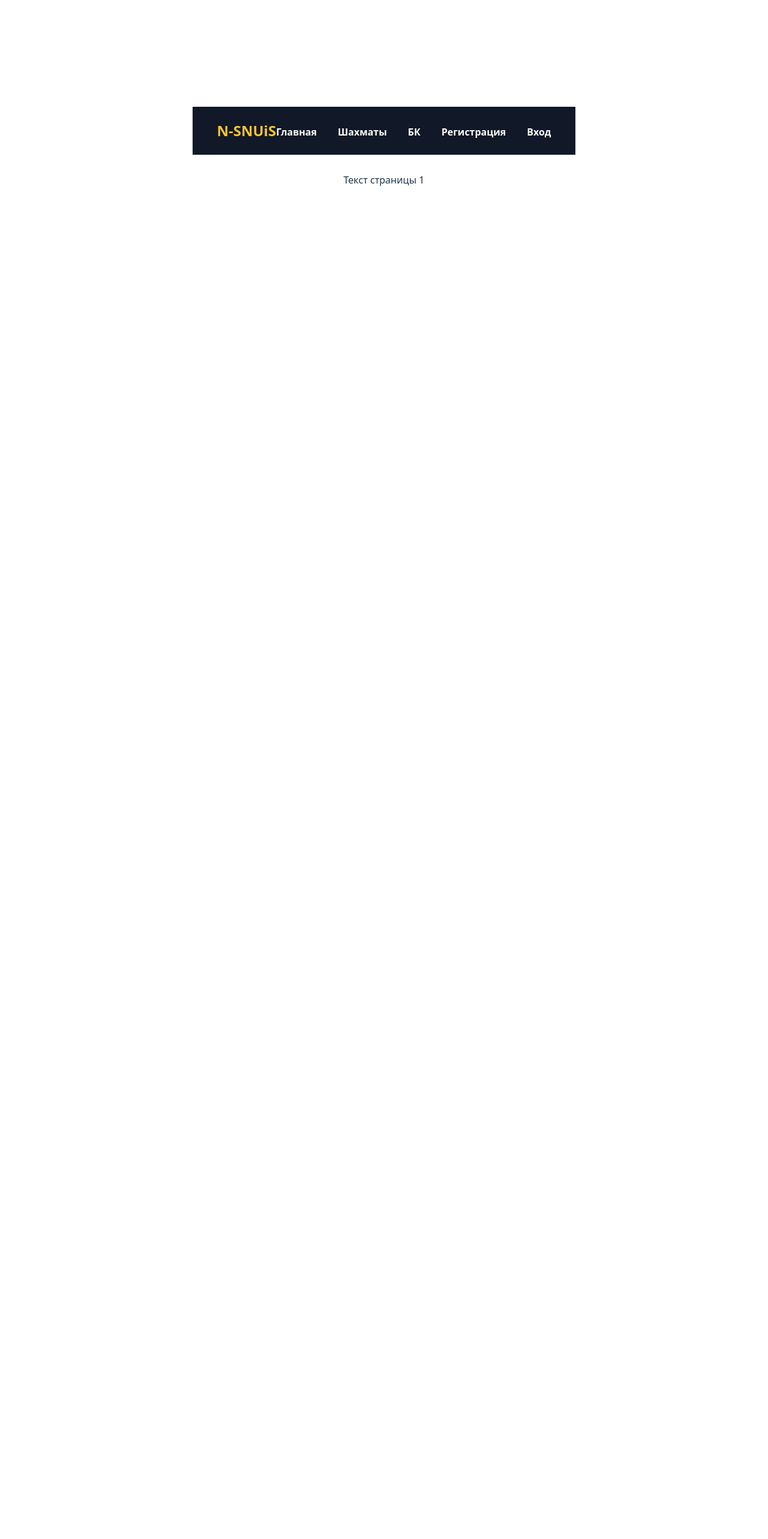
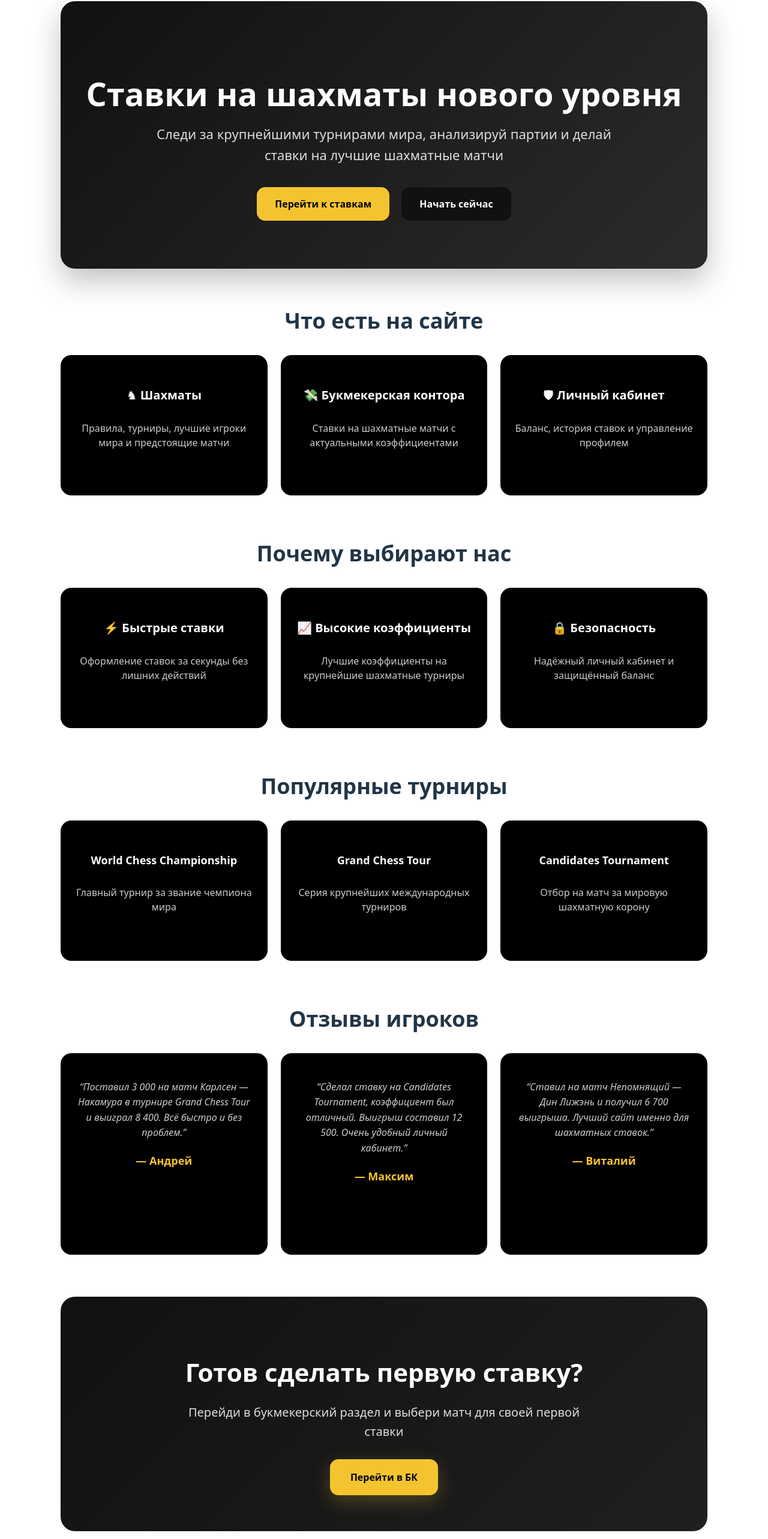
Before and after one commit to Shush1c/bk, a Vue app: page / in a window 1280 px wide. Shown: the part 140-2706 px from the top of the page at 60% size. Before the commit the page ends 800 px from the top, so only its background shows below. Built offline with nearby package versions, Linux system fonts and the light colour scheme.

Commit message:
обновлена home.vue

```diff
--- a/src/components/home.vue
+++ b/src/components/home.vue
@@ -1,6 +1,422 @@
-<script setup></script>
 <template>
-    <div>
-        Текст страницы 1
-    </div>
+  <div class="home-page">
+
+    <!-- HERO -->
+    <section class="hero">
+      <h1>Ставки на шахматы нового уровня</h1>
+      <p>
+        Следи за крупнейшими турнирами мира,
+        анализируй партии и делай ставки
+        на лучшие шахматные матчи
+      </p>
+
+      <div class="hero-buttons">
+        <router-link to="/bookmaker" class="hero-btn primary">
+          Перейти к ставкам
+        </router-link>
+
+        <router-link to="/registration" class="hero-btn secondary">
+          Начать сейчас
+        </router-link>
+      </div>
+    </section>
+
+    <!-- Что есть на сайте -->
+    <section class="features">
+      <h2>Что есть на сайте</h2>
+
+      <div class="cards">
+        <div class="card">
+          <h3>♞ Шахматы</h3>
+          <p>
+            Правила, турниры, лучшие игроки мира
+            и предстоящие матчи
+          </p>
+        </div>
+
+        <div class="card">
+          <h3>💸 Букмекерская контора</h3>
+          <p>
+            Ставки на шахматные матчи
+            с актуальными коэффициентами
+          </p>
+        </div>
+
+        <div class="card">
+          <h3>🛡 Личный кабинет</h3>
+          <p>
+            Баланс, история ставок
+            и управление профилем
+          </p>
+        </div>
+      </div>
+    </section>
+
+    <!-- Почему выбирают нас -->
+    <section class="advantages">
+      <h2>Почему выбирают нас</h2>
+
+      <div class="cards">
+        <div class="card">
+          <h3>⚡ Быстрые ставки</h3>
+          <p>
+            Оформление ставок за секунды
+            без лишних действий
+          </p>
+        </div>
+
+        <div class="card special-card">
+          <h3>📈 Высокие коэффициенты</h3>
+          <p>
+            Лучшие коэффициенты на крупнейшие
+            шахматные турниры
+          </p>
+        </div>
+
+        <div class="card">
+          <h3>🔒 Безопасность</h3>
+          <p>
+            Надёжный личный кабинет
+            и защищённый баланс
+          </p>
+        </div>
+      </div>
+    </section>
+
+    <!-- Популярные турниры -->
+    <section class="tournaments">
+      <h2>Популярные турниры</h2>
+
+      <div class="cards">
+        <div class="card">
+          <h3>World Chess Championship</h3>
+          <p>
+            Главный турнир
+            за звание чемпиона мира
+          </p>
+        </div>
+
+        <div class="card">
+          <h3>Grand Chess Tour</h3>
+          <p>
+            Серия крупнейших
+            международных турниров
+          </p>
+        </div>
+
+        <div class="card">
+          <h3>Candidates Tournament</h3>
+          <p>
+            Отбор на матч
+            за мировую шахматную корону
+          </p>
+        </div>
+      </div>
+    </section>
+
+    <!-- Отзывы игроков -->
+    <section class="reviews">
+      <h2>Отзывы игроков</h2>
+
+      <div class="cards">
+        <div class="card">
+          <p>
+            “Поставил 3 000 на матч Карлсен — Накамура
+            в турнире Grand Chess Tour и выиграл 8 400.
+            Всё быстро и без проблем.”
+          </p>
+          <h3>— Андрей</h3>
+        </div>
+
+        <div class="card">
+          <p>
+            “Сделал ставку на Candidates Tournament,
+            коэффициент был отличный. Выигрыш составил
+            12 500. Очень удобный личный кабинет.”
+          </p>
+          <h3>— Максим</h3>
+        </div>
+
+        <div class="card">
+          <p>
+            “Ставил на матч Непомнящий — Дин Лижэнь
+            и получил 6 700 выигрыша.
+            Лучший сайт именно для шахматных ставок.”
+          </p>
+          <h3>— Виталий</h3>
+        </div>
+      </div>
+    </section>
+
+    <!-- Финальный CTA -->
+    <section class="final-cta">
+      <div class="cta-box">
+        <h2>Готов сделать первую ставку?</h2>
+        <p>
+          Перейди в букмекерский раздел
+          и выбери матч для своей первой ставки
+        </p>
+
+        <router-link to="/bookmaker" class="cta-btn">
+          Перейти в БК
+        </router-link>
+      </div>
+    </section>
+
+  </div>
 </template>
+
+<style scoped>
+
+/* Основной контейнер страницы */
+
+.home-page {
+  max-width: 1200px;
+  margin: 0 auto;
+}
+
+
+/* HERO секция */
+
+.hero {
+  background: linear-gradient(135deg, #111, #2b2b2b);
+  color: white;
+  padding: 80px 40px;
+  border-radius: 24px;
+  text-align: center;
+  margin-bottom: 60px;
+  box-shadow: 0 20px 50px rgba(0,0,0,0.25);
+}
+
+.hero h1 {
+  font-size: 54px;
+  margin-bottom: 20px;
+}
+
+.hero p {
+  font-size: 22px;
+  max-width: 800px;
+  margin: 0 auto 35px;
+  color: #ddd;
+  line-height: 1.6;
+}
+
+.hero-buttons {
+  display: flex;
+  justify-content: center;
+  gap: 20px;
+  flex-wrap: wrap;
+}
+
+.hero-btn {
+  padding: 16px 30px;
+  border-radius: 14px;
+  text-decoration: none;
+  font-weight: 800;
+  transition: 0.2s;
+}
+
+.hero-btn.primary {
+  background: #f4c430;
+  color: black;
+}
+
+.hero-btn.secondary {
+  background: #111;
+  color: white;
+}
+
+.hero-btn:hover,
+.cta-btn:hover {
+  transform: translateY(-2px) scale(1.02);
+}
+
+
+/* Общие стили секций */
+
+section {
+  margin-bottom: 70px;
+}
+
+section h2 {
+  text-align: center;
+  font-size: 36px;
+  margin-bottom: 30px;
+  width: 100%;
+}
+
+.cards {
+  display: grid;
+  grid-template-columns: repeat(auto-fit, minmax(280px, 1fr));
+  gap: 22px;
+}
+
+
+/* Общие карточки */
+
+.card {
+  background: black;
+  color: white;
+  padding: 28px;
+  border-radius: 18px;
+  box-shadow: 0 10px 25px rgba(255,255,255,0.08);
+  transition: 0.2s;
+}
+
+.card:hover {
+  transform: translateY(-4px);
+}
+
+.card h3 {
+  margin-bottom: 15px;
+  font-size: 22px;
+  display: flex;
+  align-items: center;
+  justify-content: center;
+  text-align: center;
+  gap: 10px;
+  width: 100%;
+}
+
+.card p {
+  color: #ccc;
+  line-height: 1.6;
+  text-align: center;
+}
+
+
+/* Блок "Что есть на сайте" */
+
+.features .card {
+  min-height: 190px;
+  padding: 22px;
+  display: flex;
+  flex-direction: column;
+  justify-content: center;
+}
+
+.features .card h3 {
+  font-size: 20px;
+  margin-top: -8px;
+  margin-bottom: 12px;
+}
+
+.features .card p {
+  font-size: 16px;
+  line-height: 1.5;
+}
+
+
+/* Блок преимуществ */
+
+.advantages .card {
+  min-height: 190px;
+  padding: 22px;
+  display: flex;
+  flex-direction: column;
+  justify-content: center;
+}
+
+.advantages .card h3 {
+  font-size: 20px;
+  margin-top: -8px;
+  margin-bottom: 12px;
+}
+
+.advantages .card p {
+  font-size: 16px;
+  line-height: 1.5;
+}
+
+
+/* Центральная карточка */
+
+.special-card h3 {
+  font-size: 20px;
+  margin-top: -8px;
+}
+
+
+/* Блок турниров */
+
+.tournaments .card {
+  min-height: 190px;
+  padding: 22px;
+  display: flex;
+  flex-direction: column;
+  justify-content: center;
+}
+
+.tournaments .card h3 {
+  font-size: 18px;
+  margin-top: -8px;
+  margin-bottom: 12px;
+}
+
+.tournaments .card p {
+  font-size: 16px;
+  line-height: 1.5;
+}
+
+
+/* Блок отзывов */
+
+.reviews .card {
+  min-height: 280px;
+}
+
+.reviews .card p {
+  font-style: italic;
+  margin-bottom: 20px;
+}
+
+.reviews .card h3 {
+  color: #f4c430;
+  font-size: 18px;
+  text-align: center;
+  justify-content: center;
+  width: 100%;
+}
+
+
+/* Финальный блок */
+
+.cta-box {
+  background: linear-gradient(135deg, #111, #1f1f1f);
+  padding: 60px 40px;
+  border-radius: 24px;
+  text-align: center;
+  color: white;
+  transition: 0.3s;
+}
+
+.cta-box:hover {
+  transform: translateY(-4px);
+}
+
+.cta-box h2 {
+  font-size: 42px;
+  margin-bottom: 20px;
+}
+
+.cta-box p {
+  font-size: 20px;
+  color: #ddd;
+  max-width: 700px;
+  margin: 0 auto 30px;
+  line-height: 1.6;
+}
+
+.cta-btn {
+  display: inline-block;
+  padding: 18px 34px;
+  background: #f4c430;
+  color: black;
+  text-decoration: none;
+  font-weight: 800;
+  border-radius: 14px;
+  transition: 0.2s;
+  box-shadow: 0 10px 30px rgba(244,196,48,0.25);
+}
+
+</style>
```
